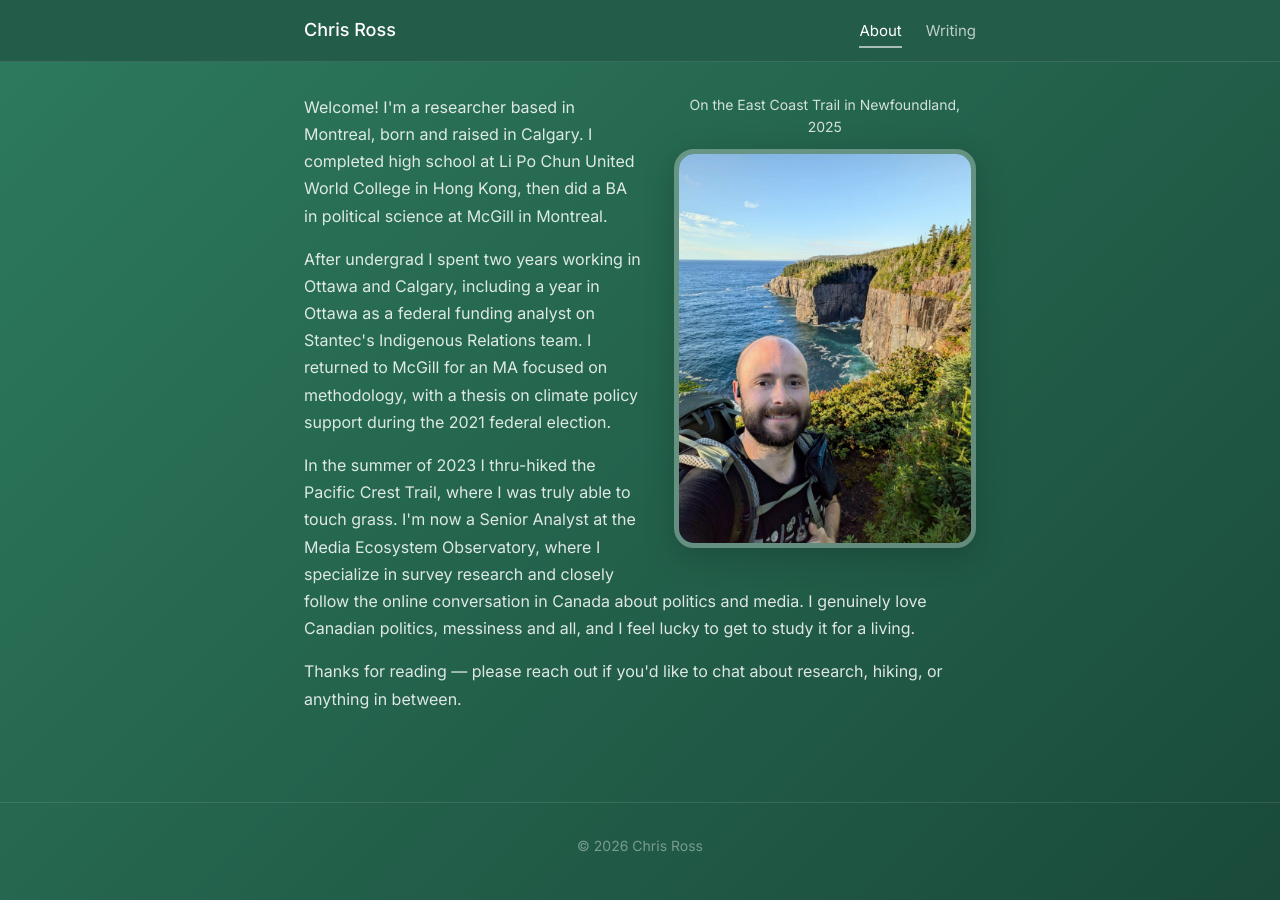
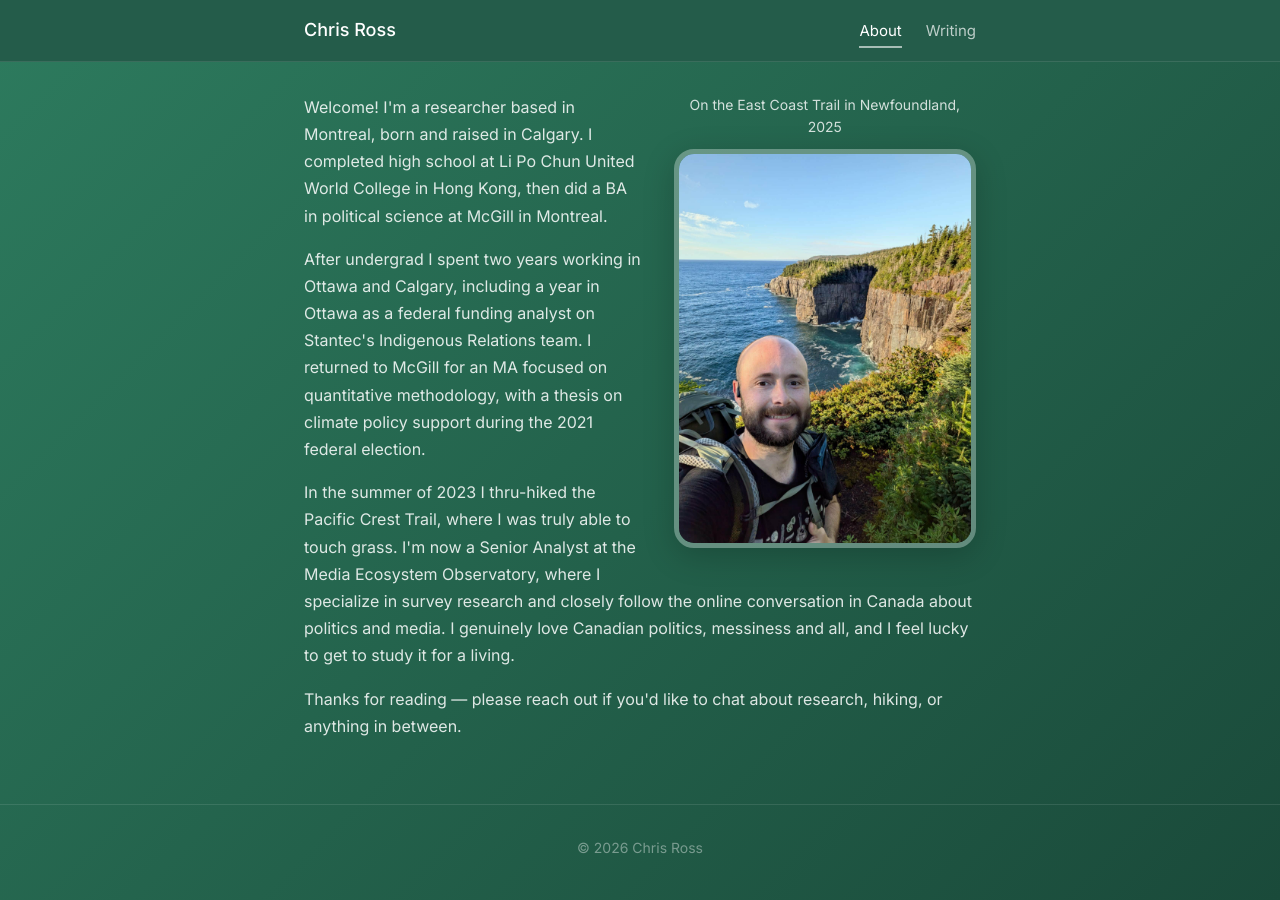
Before and after one commit to chrispross/chrispross.github.io, a Jekyll site: the page built from about.md, in a window 1280 px wide. Built offline with Jekyll 4.4.1, drawn with Linux system fonts in a browser that asks for light colours.

Commit message:
Specify MA methodology focus as quantitative
Co-Authored-By: Claude Opus 4.7 (1M context) <noreply@anthropic.com>

```diff
--- a/about.md
+++ b/about.md
@@ -74,7 +74,7 @@ permalink: /about/
   </div>
   <div class="about-bio">
     <p>Welcome! I'm a researcher based in Montreal, born and raised in Calgary. I completed high school at Li Po Chun United World College in Hong Kong, then did a BA in political science at McGill in Montreal.</p>
-    <p>After undergrad I spent two years working in Ottawa and Calgary, including a year in Ottawa as a federal funding analyst on Stantec's Indigenous Relations team. I returned to McGill for an MA focused on methodology, with a thesis on climate policy support during the 2021 federal election.</p>
+    <p>After undergrad I spent two years working in Ottawa and Calgary, including a year in Ottawa as a federal funding analyst on Stantec's Indigenous Relations team. I returned to McGill for an MA focused on quantitative methodology, with a thesis on climate policy support during the 2021 federal election.</p>
     <p>In the summer of 2023 I thru-hiked the Pacific Crest Trail, where I was truly able to touch grass. I'm now a Senior Analyst at the Media Ecosystem Observatory, where I specialize in survey research and closely follow the online conversation in Canada about politics and media. I genuinely love Canadian politics, messiness and all, and I feel lucky to get to study it for a living.</p>
     <p>Thanks for reading — please reach out if you'd like to chat about research, hiking, or anything in between.</p>
   </div>
```
